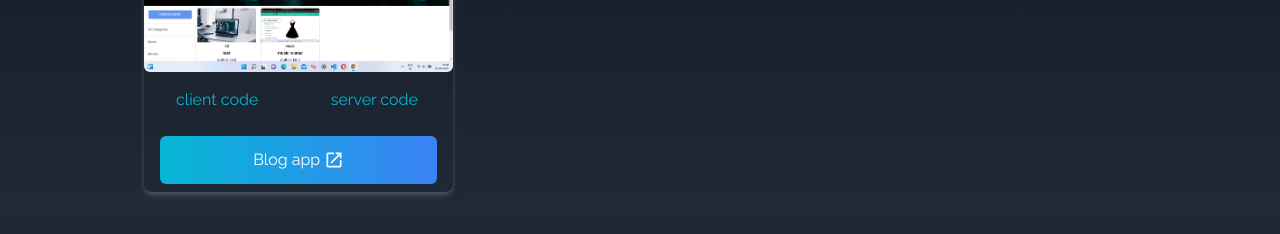
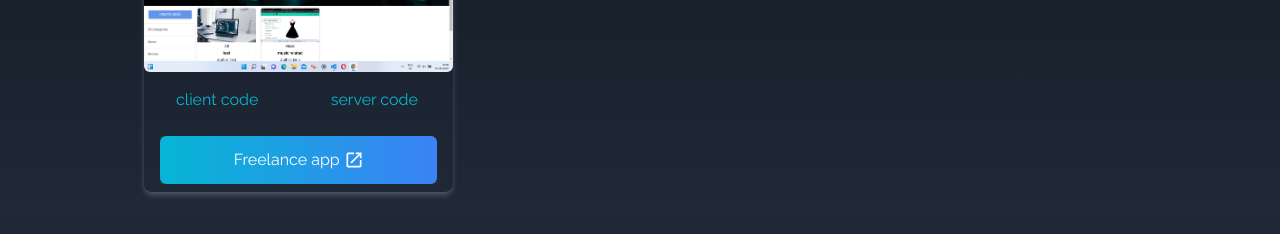
Before and after one commit to Abhinav80555/Abhinav-s-Porfolio-fresh, a React (Create React App) app: page / in a window 1280 px wide. Shown: the part 2100-2334 px from the top of the page. Built offline with nearby package versions, Linux system fonts and the light colour scheme; a web font is replaced by a local one.

Commit message:
Update Portfolio.jsx

```diff
--- a/src/components/Portfolio.jsx
+++ b/src/components/Portfolio.jsx
@@ -36,10 +36,10 @@ const Portfolio = () => {
     {
       id: 4,
       src: blog,
-      name:"Blog app",
-      link:"https://ablogapp.netlify.app/",
-      client:"https://github.com/Abhinav80555/blog-frontend",
-      server:"https://github.com/Abhinav80555/blog-backend"
+      name:"Freelance app",
+      link:"https://frelanc.netlify.app/",
+      client:"https://github.com/Abhinav80555/freelancing-frontend",
+      server:"https://github.com/Abhinav80555/freelancing-backend"
 
     }
   ];
```
